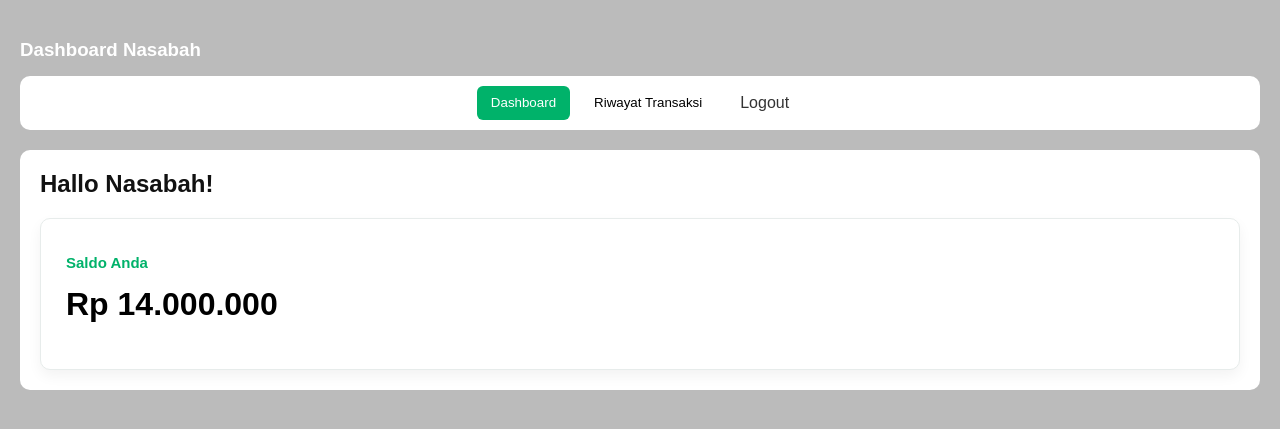
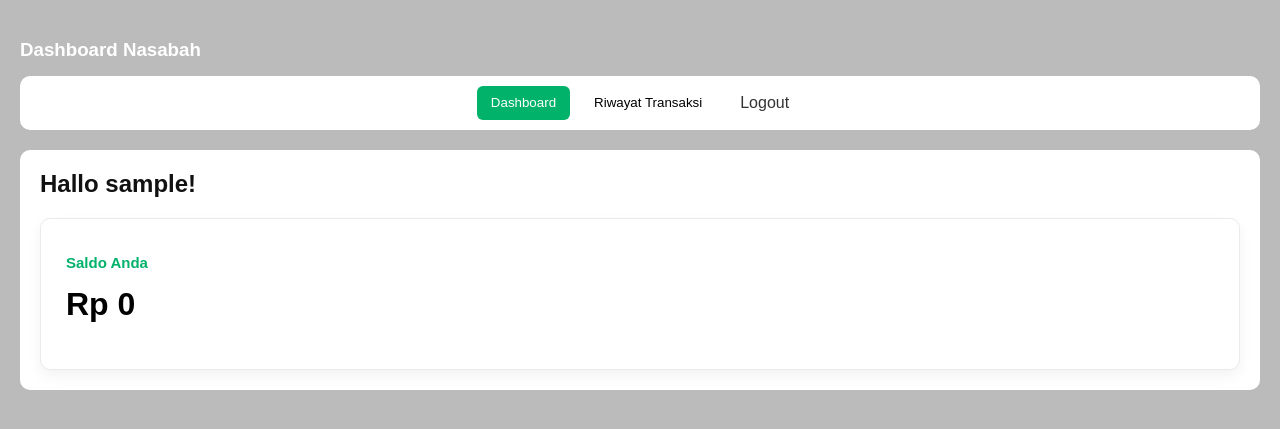
Before and after one commit to draprotez/AplikasiBankSampah, a PHP site: page /views/dashboardNasabah.php in a window 1280 px wide. Shown: the top 429 px of the page. Run offline with PHP 8.4, Linux system fonts and the light colour scheme; the visitor is signed in with stand-in values (Sample User, id 1); tables that the repository leaves empty or names only in its code hold one stand-in row (values such as "Sample post").

Commit message:
mengintegrasikan saldo dan riwayat transaksi pada database

```diff
--- a/views/dashboardNasabah.php
+++ b/views/dashboardNasabah.php
@@ -1,3 +1,35 @@
+<?php
+session_start();
+include '../config/database.php';
+
+// Cek apakah user sudah login
+if (!isset($_SESSION['user_id'])) {
+  header("Location: ../login.php");
+  exit;
+}
+
+$id_user = $_SESSION['user_id'];
+
+// Hitung total setoran
+$q1 = $conn->query("SELECT SUM(total_harga) AS total_setor FROM setoran WHERE id_user = '$id_user'");
+$total_setor = $q1->fetch_assoc()['total_setor'] ?? 0;
+
+// Hitung total penarikan
+$q2 = $conn->query("SELECT SUM(jumlah) AS total_tarik FROM penarikan WHERE id_user = '$id_user'");
+$total_tarik = $q2->fetch_assoc()['total_tarik'] ?? 0;
+
+// Hitung saldo akhir
+$saldo = $total_setor - $total_tarik;
+
+// Ambil riwayat transaksi setoran
+$q3 = $conn->query("
+  SELECT s.tanggal_setor, j.nama_jenis, s.berat_kg, s.total_harga
+  FROM setoran s
+  JOIN jenis_sampah j ON s.id_jenis = j.id_jenis
+  WHERE s.id_user = '$id_user'
+  ORDER BY s.tanggal_setor DESC
+");
+?>
 <!DOCTYPE html>
 <html lang="id">
 <head>
@@ -18,10 +50,10 @@
   <div class="content">
     <!-- Dashboard -->
     <section id="dashboard" class="active">
-      <h2>Hallo Nasabah!</h2>
+      <h2>Hallo <?= htmlspecialchars($_SESSION['username']); ?>!</h2>
       <div class="saldo-card">
         <p class="saldo-label">Saldo Anda</p>
-        <h1 class="saldo-amount">Rp 14.000.000</h1>
+        <h1 class="saldo-amount">Rp <?= number_format($saldo, 0, ',', '.'); ?></h1>
       </div>
     </section>
 
@@ -57,8 +89,18 @@
       <h2>Riwayat Transaksi</h2>
       <table>
         <tr><th>Tanggal</th><th>Jenis</th><th>Berat</th><th>Nominal</th></tr>
-        <tr><td>23-11-2025</td><td>Plastik</td><td>3</td><td>Rp 6.000</td></tr>
-        <tr><td>20-11-2025</td><td>Kertas</td><td>5</td><td>Rp 10.000</td></tr>
+        <?php if ($q3->num_rows > 0): ?>
+          <?php while ($row = $q3->fetch_assoc()): ?>
+            <tr>
+              <td><?= htmlspecialchars($row['tanggal_setor']); ?></td>
+              <td><?= htmlspecialchars($row['nama_jenis']); ?></td>
+              <td><?= htmlspecialchars($row['berat_kg']); ?> Kg</td>
+              <td>Rp <?= number_format($row['total_harga'], 0, ',', '.'); ?></td>
+            </tr>
+          <?php endwhile; ?>
+        <?php else: ?>
+          <tr><td colspan="4" style="text-align:center;">Belum ada transaksi</td></tr>
+        <?php endif; ?>
       </table>
     </section>
   </div>
```
